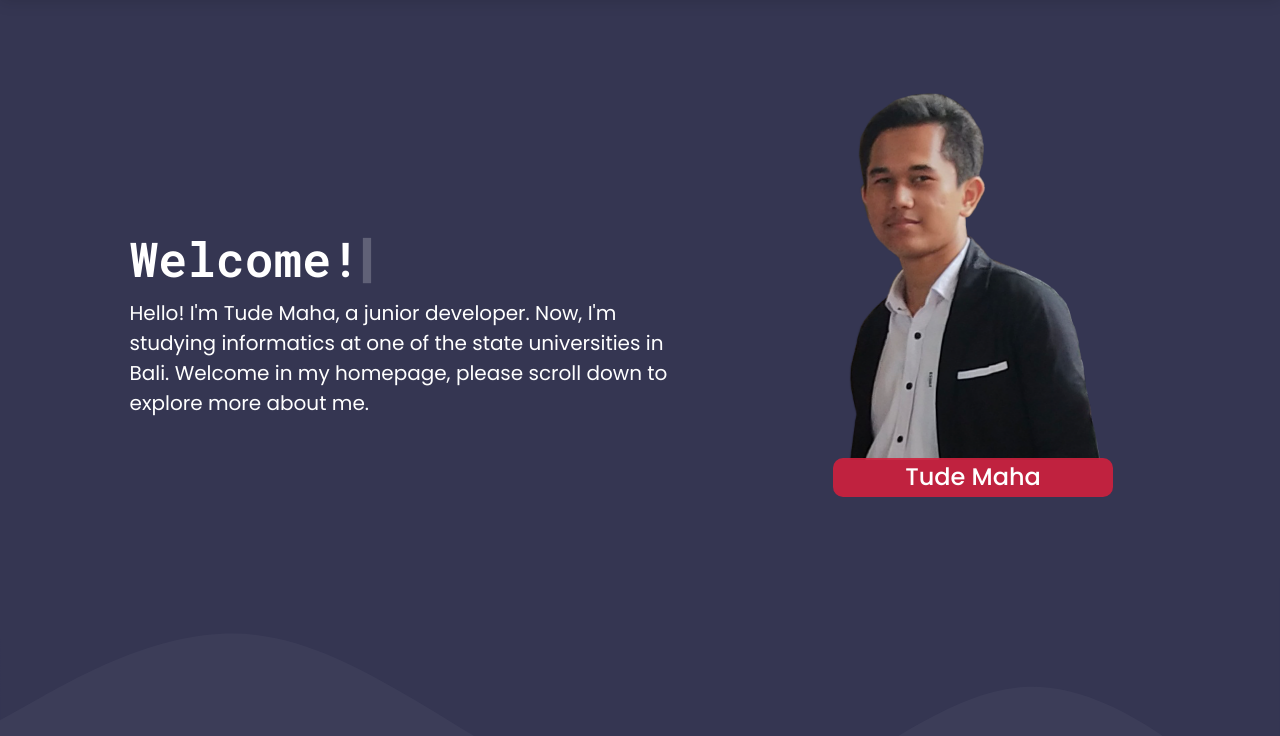
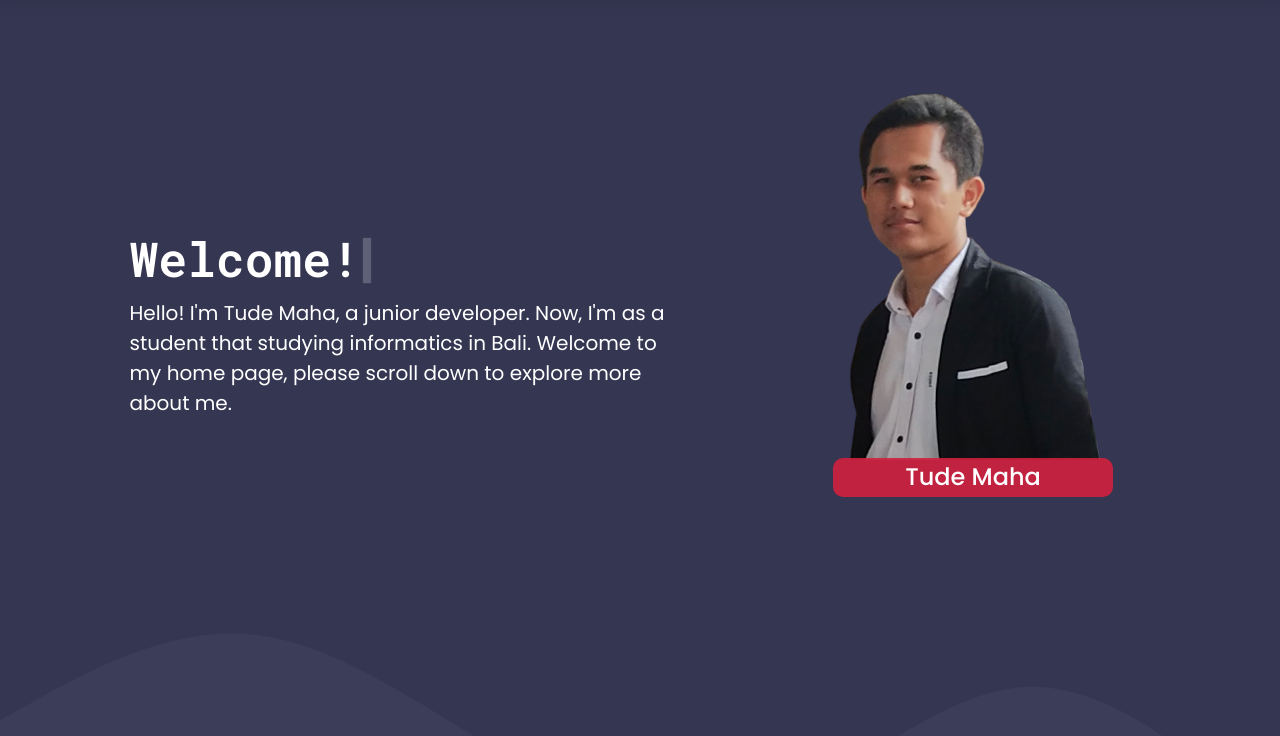
Before and after one commit to tudemaha/homepage, a plain HTML site: page index.html in a window 1280 px wide. Shown: the part 64-800 px from the top of the page. Drawn offline with nearby package versions, Linux system fonts and the light colour scheme.

Commit message:
Fixing about

```diff
--- a/index.html
+++ b/index.html
@@ -63,8 +63,8 @@
                 <div class="col-md-6 order-last order-md-first text-center text-md-start jumbotron-text">
                     <h1 class="display-5 fw-bolder"><span id="welcome"></span></h1>
                     <p class="lead">
-                        Hello! I'm Tude Maha, a junior developer. Now, I'm studying informatics at one of the state universities in Bali.
-                        Welcome in my homepage, please scroll down to explore more about me.
+                        Hello! I'm Tude Maha, a junior developer. Now, I'm as a student that studying informatics in Bali.
+                        Welcome to my home page, please scroll down to explore more about me.
                     </p>
                 </div>
                 <div class="col-md-6 col-lg-4 text-center order-first order-md-last">
```
